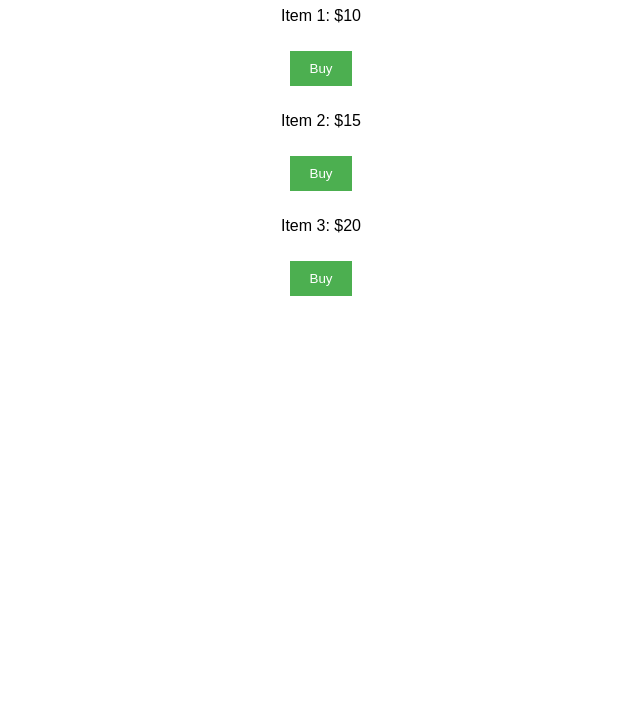
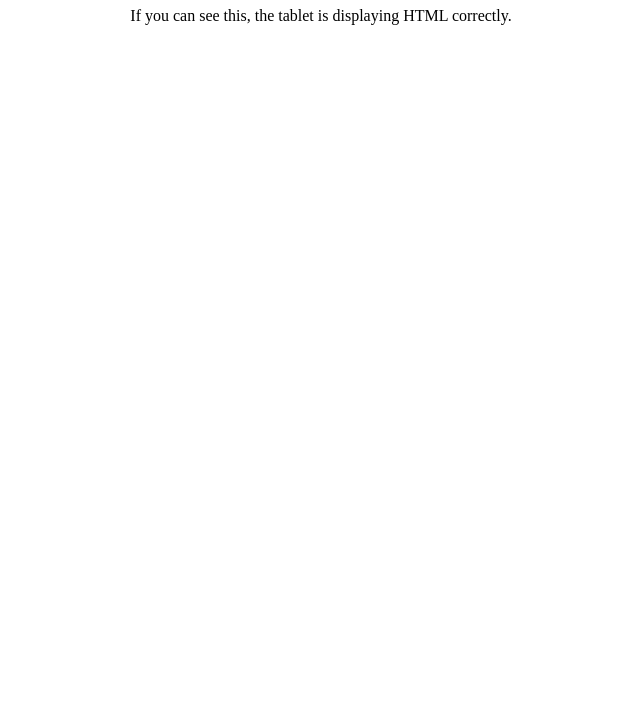
Before and after one commit to masterxxstabs/DndShop-Cyberpunk-2020, a plain HTML site: page index.html in a window 1280 px wide. Shown: the part 73-800 px from the top of the page, without its empty margins (319-959 px from the left). Drawn offline with Linux system fonts and the light colour scheme.

Commit message:
Update index.html

```diff
--- a/index.html
+++ b/index.html
@@ -1,45 +1,19 @@
 <!DOCTYPE html>
 <html>
 <head>
-    <title>Shop</title>
+    <title>Test Page</title>
     <style>
         body {
-            font-family: Arial, sans-serif;
+            background-color: white;
+            color: black;
             text-align: center;
-        }
-        .item {
-            margin: 10px;
-        }
-        .button {
-            padding: 10px 20px;
-            margin: 10px;
-            background-color: #4CAF50;
-            color: white;
-            border: none;
-            cursor: pointer;
+            margin: 0;
+            padding: 0;
         }
     </style>
 </head>
 <body>
-    <h1>Welcome to the Shop</h1>
-    <div class="item">
-        <p>Item 1: $10</p>
-        <button class="button" onclick="buyItem('Item 1', 10)">Buy</button>
-    </div>
-    <div class="item">
-        <p>Item 2: $15</p>
-        <button class="button" onclick="buyItem('Item 2', 15)">Buy</button>
-    </div>
-    <div class="item">
-        <p>Item 3: $20</p>
-        <button class="button" onclick="buyItem('Item 3', 20)">Buy</button>
-    </div>
-
-    <script>
-        function buyItem(name, price) {
-            // Send a message to the game when an item is bought
-            window.external.Call('buyItem', name, price);
-        }
-    </script>
+    <h1>Test Page</h1>
+    <p>If you can see this, the tablet is displaying HTML correctly.</p>
 </body>
 </html>
```
